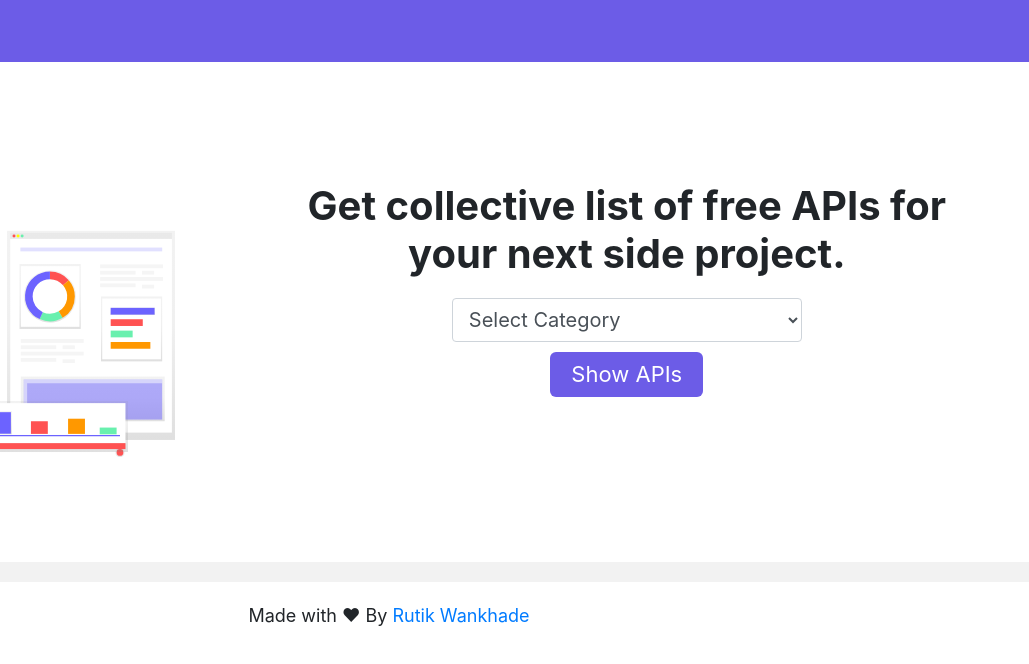
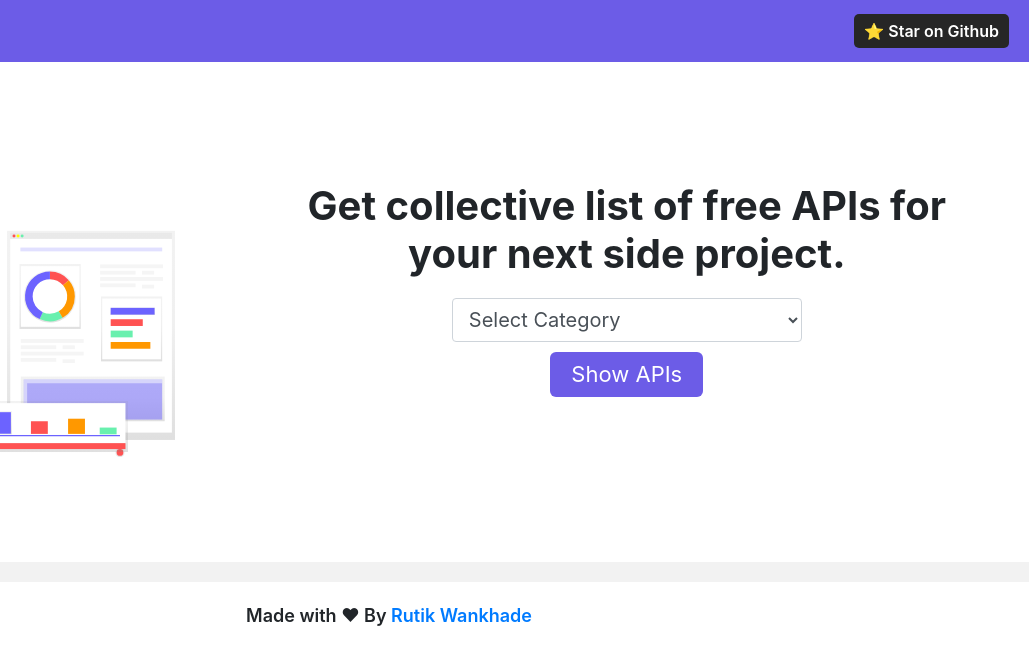
Before and after one commit to rutikwankhade/Apihouse, a website: page index.html in a window 1280 px wide. Shown: the full height of the page, 251-1280 px from the left. Drawn offline with nearby package versions, Linux system fonts and the light colour scheme.

Commit message:
:sparkles: add star on github button on navbar

```diff
--- a/index.html
+++ b/index.html
@@ -13,6 +13,7 @@
         <nav class="navbar">
             <h3><img src="img/favicon.png" class="logo">
                 Apihouse</h3>
+                <a href="https://github.com/rutikwankhade/Apihouse" target="_blank" class="star-btn">⭐ Star on Github</a>
         </nav>
 
         <div class="content">
--- a/style.css
+++ b/style.css
@@ -2,6 +2,23 @@
     background-color: #6c5ce7;
     color: #ffffff;
     padding: 10px;
+}
+
+.star-btn{
+    background-color: #262626;
+    padding:5px 10px 5px 10px;
+    color:#ffffff;
+    border-radius:5px;
+    font-weight:600;
+    margin-left:auto;
+    margin-right:10px;
+}
+
+.star-btn:hover{
+    color: #ffffff;
+    text-decoration: none;
+    background-color: #1a1a1a;
+
 }
 
 .content {
@@ -124,6 +141,7 @@ footer {
     padding: 20px;
     font-size: 18px;
     bottom: 0;
+    font-weight:600;
 }
 
 .logo {
```
